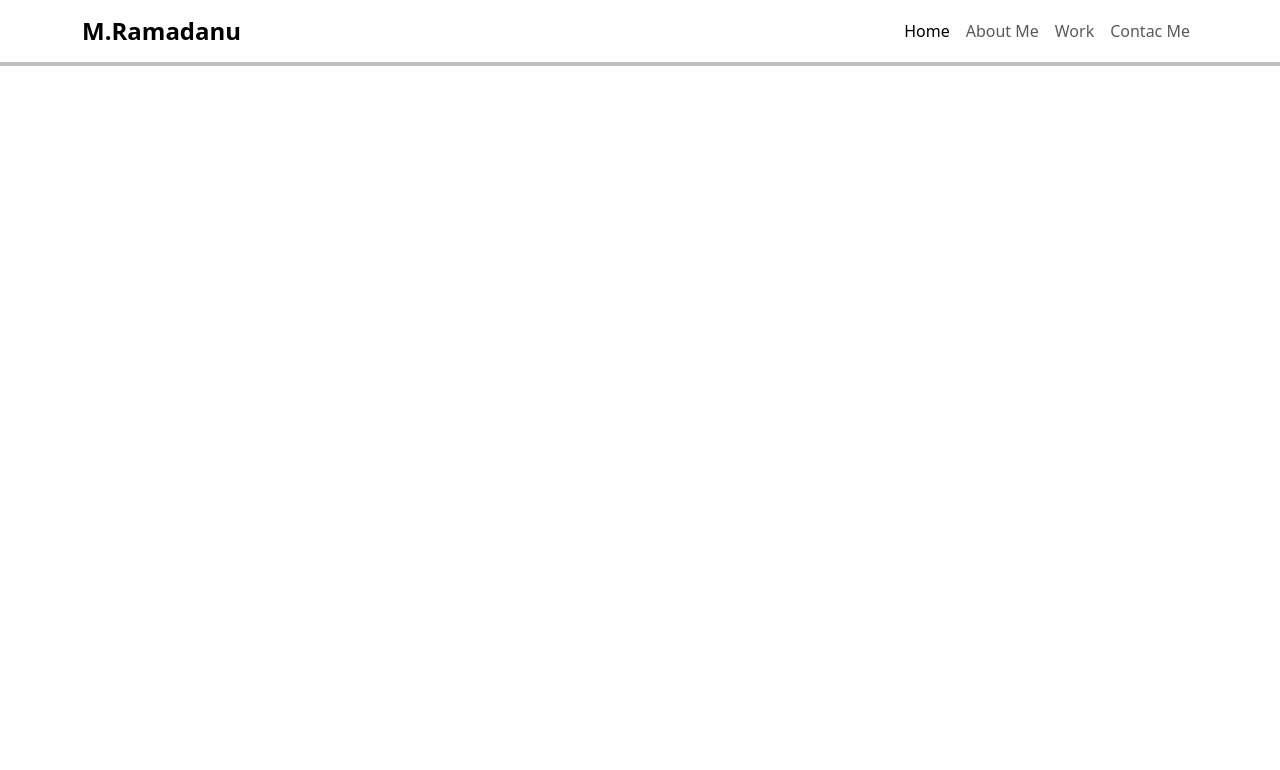
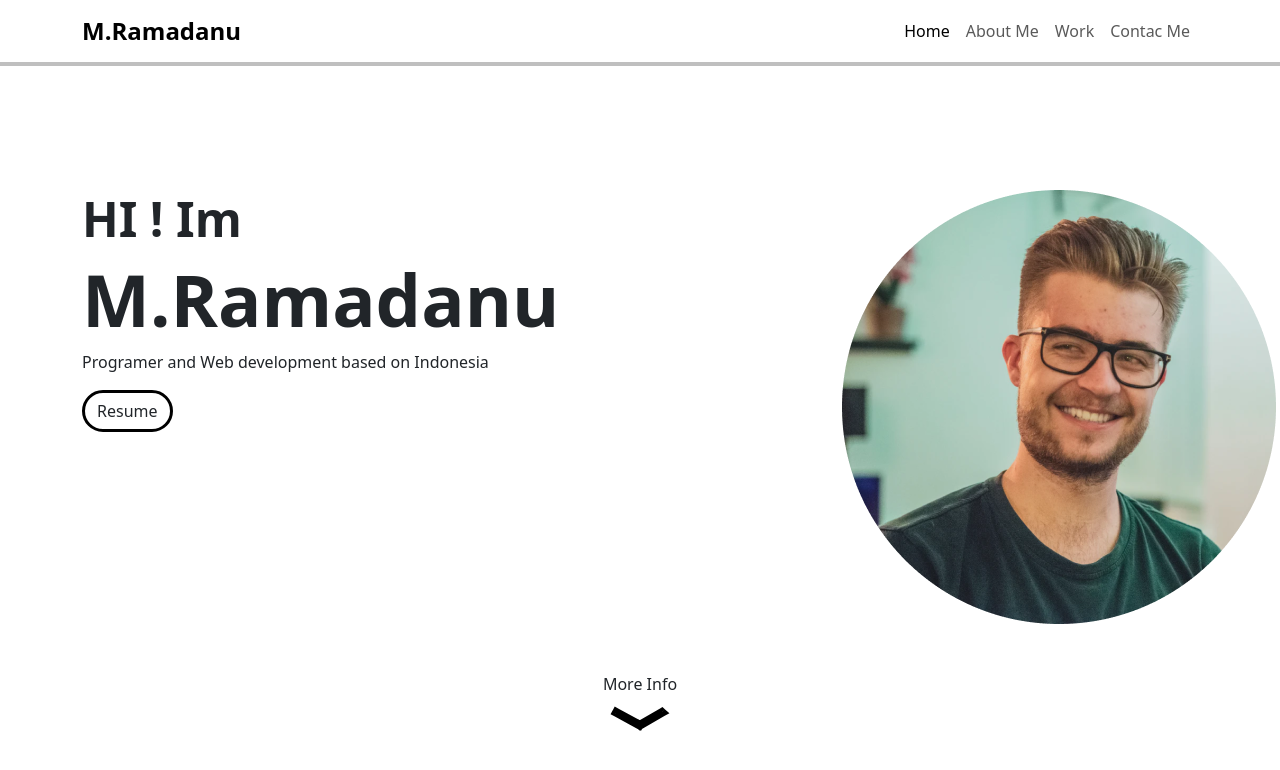
Before and after one commit to RamadanuGIT/portofolio, a plain HTML site: page index.html in a window 1280 px wide. Drawn offline with nearby package versions, Linux system fonts and the light colour scheme.

Commit message:
add home

```diff
--- a/index.html
+++ b/index.html
@@ -32,6 +32,23 @@
       </div>
     </div>
   </nav>
+  <section id="home" class="home  container">
+    <div class="row">
+      <div class="col-8">
+        <h3 class="fw-semibold">HI ! Im</h3>
+        <h1 class="fw-bold">M.Ramadanu</h1>
+        <p>Programer and Web development based on Indonesia</p>
+        <a class="btn" href="Portfolio/potrait.png" download>Resume</a>
+      </div>
+      <div class="col-4">
+        <img src="Portfolio/potrait.png" alt="">
+      </div>
+    </div>
+    <div class="arrow w-100 d-flex align-items-center flex-column mt-5">
+      <a class="text-decoration-none text-dark" href="#about">More Info</a>
+      <img id="arrow" src="Portfolio/arrow.svg">
+    </div>
+  </section>
     <script src="https://cdn.jsdelivr.net/npm/@popperjs/core@2.11.8/dist/umd/popper.min.js" integrity="sha384-I7E8VVD/ismYTF4hNIPjVp/Zjvgyol6VFvRkX/vR+Vc4jQkC+hVqc2pM8ODewa9r" crossorigin="anonymous"></script>
     <script src="https://cdn.jsdelivr.net/npm/bootstrap@5.3.3/dist/js/bootstrap.min.js" integrity="sha384-0pUGZvbkm6XF6gxjEnlmuGrJXVbNuzT9qBBavbLwCsOGabYfZo0T0to5eqruptLy" crossorigin="anonymous"></script>
     <script src="https://code.jquery.com/jquery-3.7.1.min.js" integrity="sha256-/JqT3SQfawRcv/BIHPThkBvs0OEvtFFmqPF/lYI/Cxo=" crossorigin="anonymous"></script>
--- a/style.css
+++ b/style.css
@@ -1,7 +1,52 @@
 * {
 
+}
+
+section {
+    padding-top: 128px;
 }
 
 .navbar {
     box-shadow: 0 0 0 4px rgba(0, 0, 0, 0.25);
 }
+
+.btn {
+    border: 3px solid black;
+    border-radius: 24px;
+}
+
+.btn:hover {
+    border: 3px solid black;
+    background-color: black;
+    color: white;
+}
+
+.home h1 {
+    font-size: 72px;
+}
+
+.home h3 {
+    font-size: 48px;
+}
+
+.home .arrow  img {
+    width: 60px;
+}
+
+#arrow {
+    animation: 2s upDown infinite;
+}
+
+@keyframes upDown {
+    0% {
+        transform: translateY(0);
+    }
+
+    50% {
+        transform: translateY(10px);
+    }
+
+    100% {
+        transform: translateY(0);
+    }
+}
```
Also changed, not shown: Portfolio/Facebook.svg (added), Portfolio/Instagram.svg (added), Portfolio/Twitter.svg (added), Portfolio/arrow.svg (added), Portfolio/potrait.png (added), Portfolio/work-1.png (added), Portfolio/work-2.png (added), Portfolio/work-3.png (added), bahan/OIP.jpeg (deleted).
